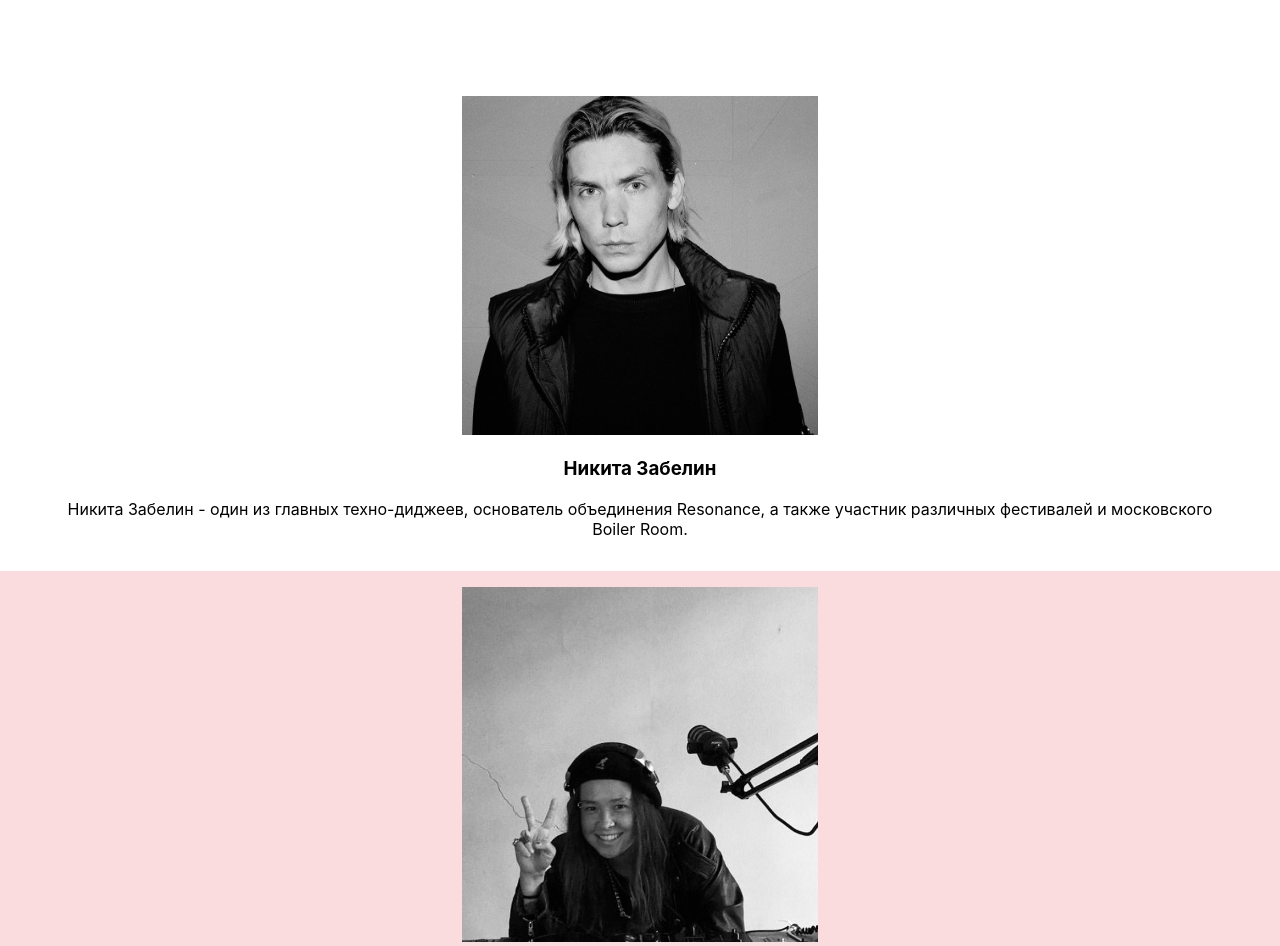
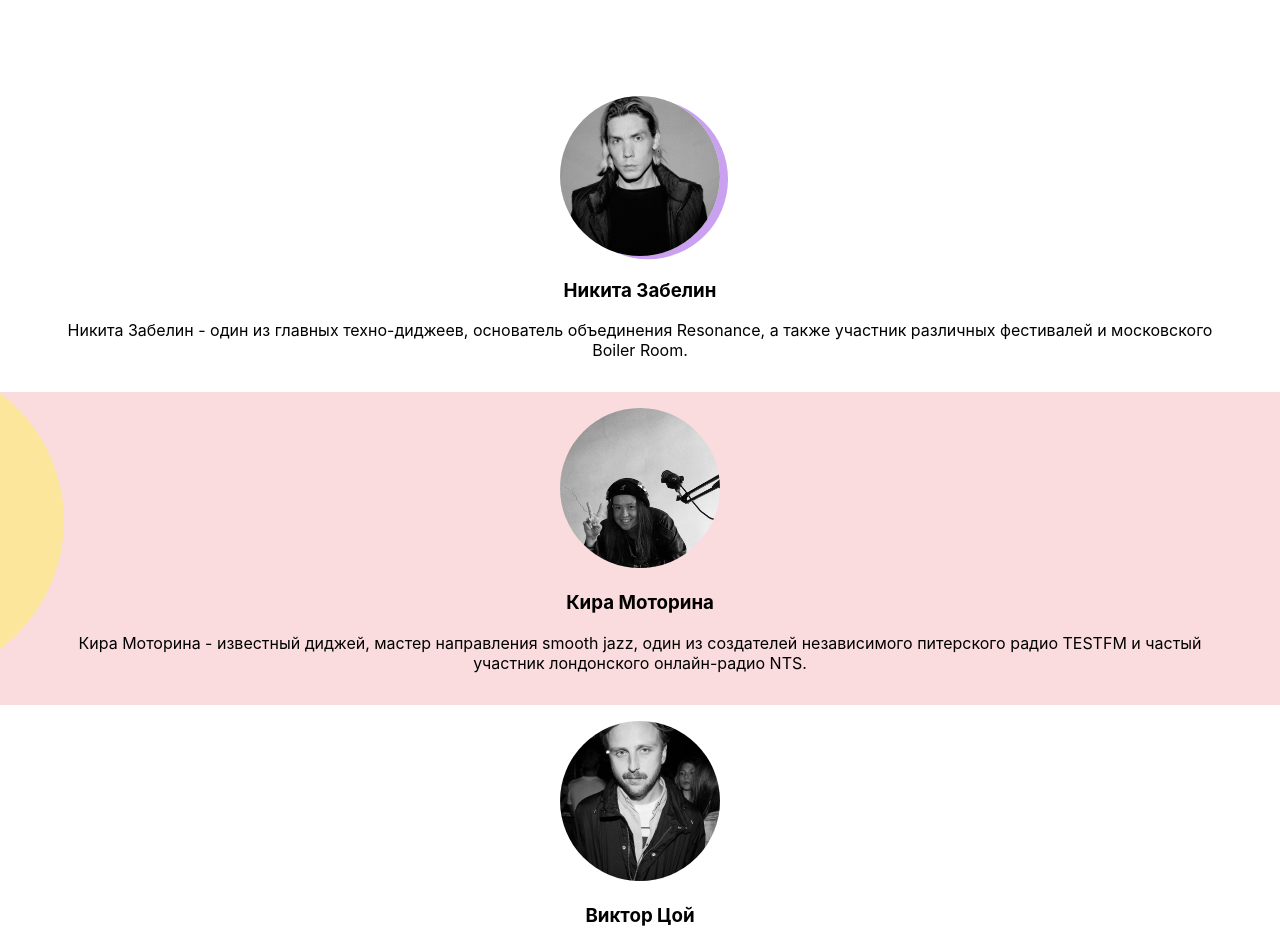
Before and after one commit to genar335/jolie_alien, a React (Create React App) app: page /team in a window 1280 px wide. Shown: the top 946 px of the page. Built offline with nearby package versions, Linux system fonts and the light colour scheme.

Commit message:
Added an opaque circle to the team

```diff
--- a/src/components/Team.jsx
+++ b/src/components/Team.jsx
@@ -11,21 +11,36 @@ function Team(props) {
 
     return(
         <div className="team-main-container">
+
             <div className="plain-member">
-                <img src={nikita} alt="Никита Забелин" id="nikita"></img>
+                <img src={nikita} alt="Никита Забелин" id="nikita" className="portrait"></img>
                 <h3>Никита Забелин</h3>
                 <p>Никита Забелин - один из главных техно-диджеев, основатель объединения Resonance, а также участник различных фестивалей и московского Boiler Room.</p>
             </div>
+
+
+
             <div className="highlighted-member">
-                <img src={kira} alt="Кира Моторина" id="kira"></img>
+                <svg id="big-yellow-circle" width="320" height="320" >
+                    <circle
+                        cx="160"
+                        cy="160"
+                        r="160"
+                        stroke="none"
+                        fill="yellow"
+                        id="css-circle-yellow" />
+                </svg>
+                <img src={kira} alt="Кира Моторина" id="kira" className="portrait"></img>
                 <h3>Кира Моторина</h3>
                 <p>Кира Моторина - известный диджей, мастер направления smooth jazz, один из создателей независимого питерского радио TESTFM и частый участник лондонского онлайн-радио NTS.</p>
             </div>
+
             <div className="plain-member">
-                <img src={viktor} alt="Виктор Цой" id="viktor"></img>
+                <img src={viktor} alt="Виктор Цой" id="viktor" className="portrait"></img>
                 <h3>Виктор Цой</h3>
                 <p>Виктор Цой - еще один создатель питерского радио TESTFM, бывший резидент известных клубов Санкт-Петербурга.</p>
             </div>
+
         </div>
     );
 }
--- a/src/components/componentStyles/Team.scss
+++ b/src/components/componentStyles/Team.scss
@@ -4,24 +4,57 @@ $team-highlight-color: #FADBDE;
 .team-main-container {
     margin-top: 10vh;
     padding: 0;
+    z-index: 0;
+
+    #big-yellow-circle {
+        width: auto;
+        height: auto;
+        position: absolute;
+        left: -20%;
+        top: -10%;
+        z-index: 2;
+
+        #css-circle-yellow {
+            position: relative;
+            opacity: 0.3;
+        }
+    }
 
     .highlighted-member {
         background-color: $team-highlight-color;
         padding: 1rem 3rem 1rem 3rem;
+        position: relative;
+        z-index: 1;
+
+        h3 {
+            position: relative;
+            z-index: 3;
+        }
+
+        p {
+            position: relative;
+            z-index: 3;
+        }
 
         #kira {
-            width: 30%;
+            position: relative;
+            z-index: 3;
         }
     }
+
     .plain-member {
         background-color: #fff;
         padding: 1rem 3rem 1rem 3rem;
+        height: auto;
 
         #nikita {
-            width: 30%;
-        }
-        #viktor {
-            width: 30%;
+            box-shadow: 0.5rem 0.2rem 0rem #9542e380;
         }
     }
+    .portrait {
+        border-radius: 50%;
+        box-shadow: rgba(0, 0, 0, 0.5);
+        width: 10rem;
+        height: 10rem;
+    }
 }
--- a/src/components/layoutStyles/Navbar.scss
+++ b/src/components/layoutStyles/Navbar.scss
@@ -3,7 +3,7 @@ $navigation-color: #1B1725;
 .navbar-container {
     display: flex;
     justify-content: space-between;
-    z-index: 0;
+    z-index: 3;
     background-color: #17B890;
     top: 0;
     position: fixed;
@@ -17,7 +17,7 @@ $navigation-color: #1B1725;
     }
 
     #burger-container {
-        z-index: 2;
+        z-index: 6;
         /* position: fixed;
         right: 0; */
     }
@@ -27,7 +27,7 @@ $navigation-color: #1B1725;
         position: absolute;
         width: 100vw;
         height: 100vh;
-        z-index: 1;
+        z-index: 5;
         display: flex;
         flex-direction: column;
         justify-content: center;
```
